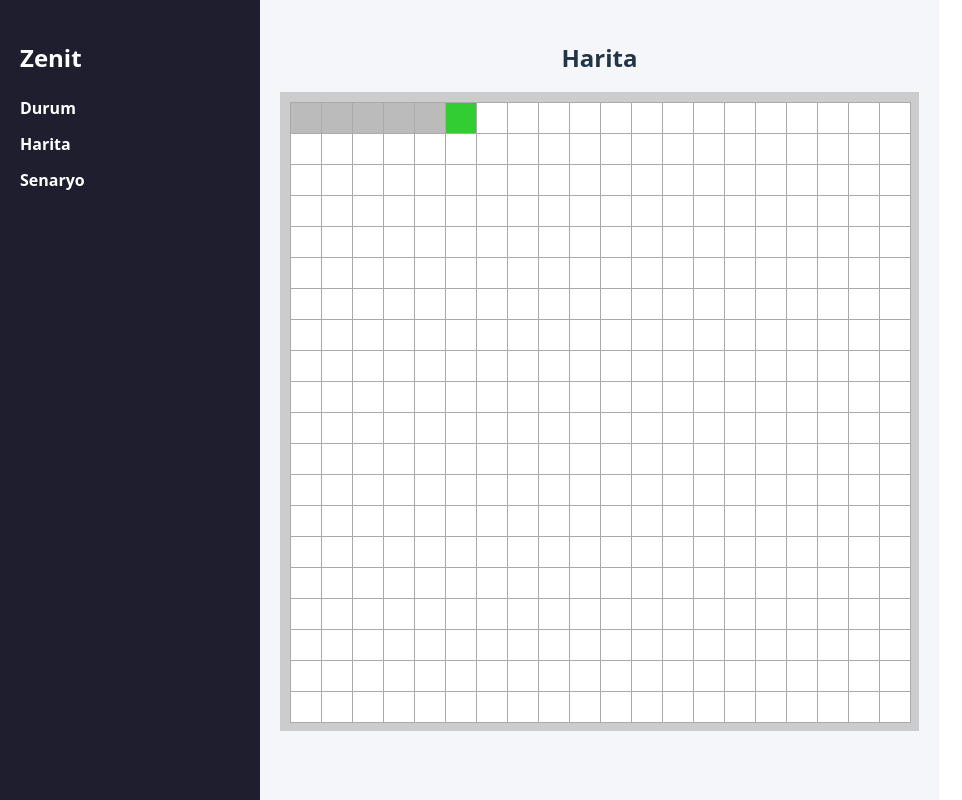
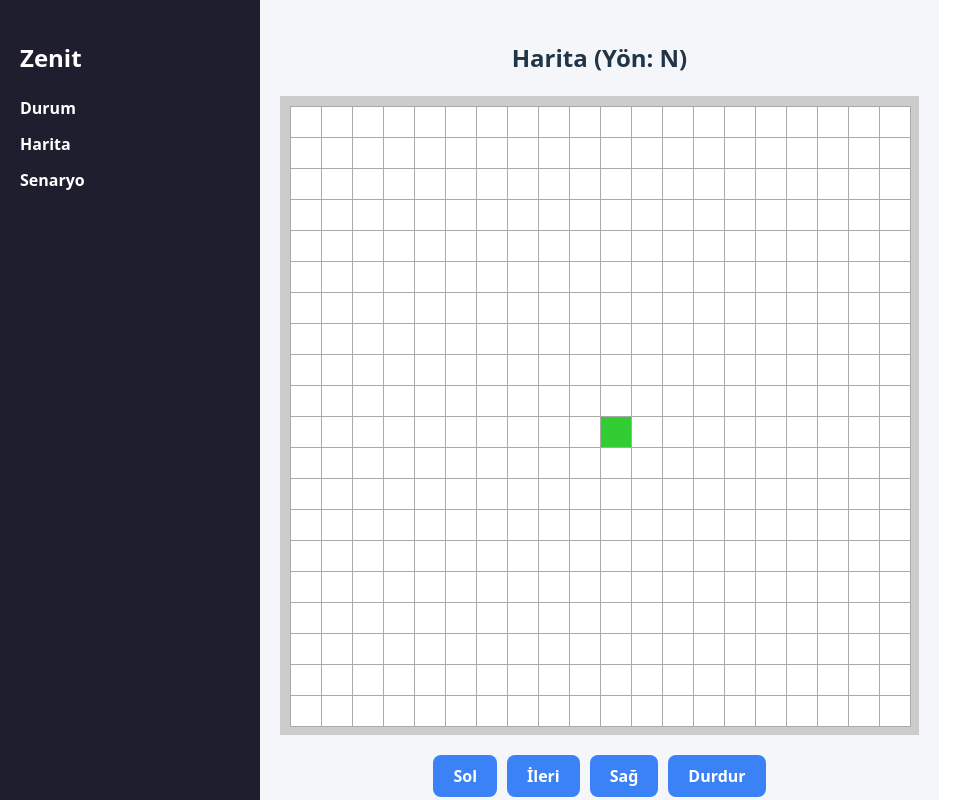
Before and after one commit to ebrarklc/zenit-dashboard, a React (Vite) app: page /map in a window 1280 px wide. Shown: the whole page, without its empty margins (0-962 px from the left). Built offline with nearby package versions, Linux system fonts and the light colour scheme.

Commit message:
feat: add joystick panel for manual robot control

```diff
--- /dev/null
+++ b/src/components/JoystickPanel.jsx
@@ -0,0 +1,37 @@
+import React from "react";
+import styled from "styled-components";
+
+const Panel = styled.div`
+  display: flex;
+  justify-content: center;
+  gap: 10px;
+  margin-top: 20px;
+`;
+
+const Button = styled.button`
+  padding: 10px 20px;
+  font-weight: bold;
+  border-radius: 8px;
+  border: none;
+  background-color: #3b82f6;
+  color: white;
+  cursor: pointer;
+  transition: 0.2s;
+
+  &:hover {
+    background-color: #2563eb;
+  }
+`;
+
+const JoystickPanel = ({ onForward, onTurnLeft, onTurnRight, onStop }) => {
+  return (
+    <Panel>
+      <Button onClick={onTurnLeft}>Sol</Button>
+      <Button onClick={onForward}>İleri</Button>
+      <Button onClick={onTurnRight}>Sağ</Button>
+      <Button onClick={onStop}>Durdur</Button>
+    </Panel>
+  );
+};
+
+export default JoystickPanel;
--- a/src/pages/MapPage.jsx
+++ b/src/pages/MapPage.jsx
@@ -1,25 +1,49 @@
-import React, { useEffect, useState } from "react";
+import React, { useState } from "react";
 import ZenitMap from "../components/ZenitMap";
+import JoystickPanel from "../components/JoystickPanel";
 
 const MapPage = () => {
-  const [position, setPosition] = useState({ x: 0, y: 0 });
+  const [position, setPosition] = useState({ x: 10, y: 10 });
+  const [direction, setDirection] = useState("N");
 
-  // Her saniyede 1 konum sağa kay
-  useEffect(() => {
-    const interval = setInterval(() => {
-      setPosition((prev) => ({
-        x: (prev.x + 1) % 20,
-        y: prev.y,
-      }));
-    }, 1000);
+  const moveForward = () => {
+    setPosition((prev) => {
+      switch (direction) {
+        case "N": return { ...prev, y: Math.max(prev.y - 1, 0) };
+        case "S": return { ...prev, y: Math.min(prev.y + 1, 19) };
+        case "E": return { ...prev, x: Math.min(prev.x + 1, 19) };
+        case "W": return { ...prev, x: Math.max(prev.x - 1, 0) };
+        default: return prev;
+      }
+    });
+  };
 
-    return () => clearInterval(interval);
-  }, []);
+  const turnLeft = () => {
+    const directions = ["N", "W", "S", "E"];
+    const index = directions.indexOf(direction);
+    setDirection(directions[(index + 1) % 4]);
+  };
+
+  const turnRight = () => {
+    const directions = ["N", "E", "S", "W"];
+    const index = directions.indexOf(direction);
+    setDirection(directions[(index + 1) % 4]);
+  };
+
+  const stop = () => {
+    alert("Robot durduruldu.");
+  };
 
   return (
     <div>
-      <h2 style={{ textAlign: "center", marginBottom: "16px" }}>Harita</h2>
+      <h2 style={{ textAlign: "center" }}>Harita (Yön: {direction})</h2>
       <ZenitMap robotPosition={position} />
+      <JoystickPanel
+        onForward={moveForward}
+        onTurnLeft={turnLeft}
+        onTurnRight={turnRight}
+        onStop={stop}
+      />
     </div>
   );
 };
```
